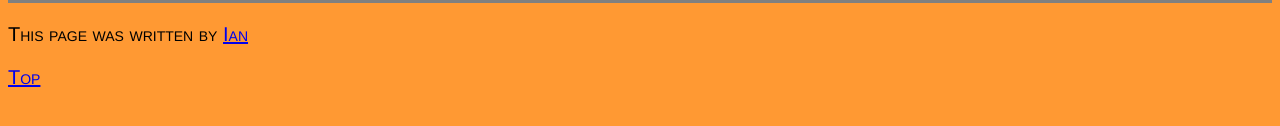
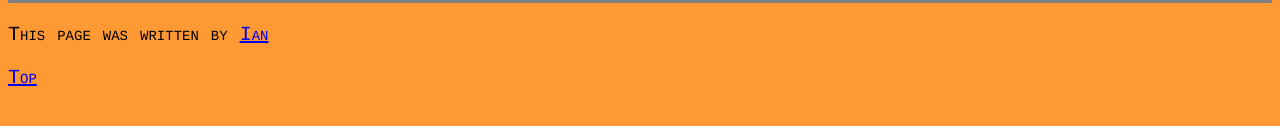
Before and after one commit to fuzzface86/cmp-2035-homework, a plain HTML site: page 04 Css pool/csstyle.html in a window 1280 px wide. Shown: the part 182-308 px from the top of the page. Drawn offline with Linux system fonts and the light colour scheme.

Commit message:
random commit

```diff
--- a/04 Css pool/cssstyles.css
+++ b/04 Css pool/cssstyles.css
@@ -11,7 +11,7 @@ h1 {
 }
 
 p {
-	font-family: helvetica;
+	font-family: courier;
 	color: black;
 	font-variant: small-caps;
 	font-size: 20px;
```
